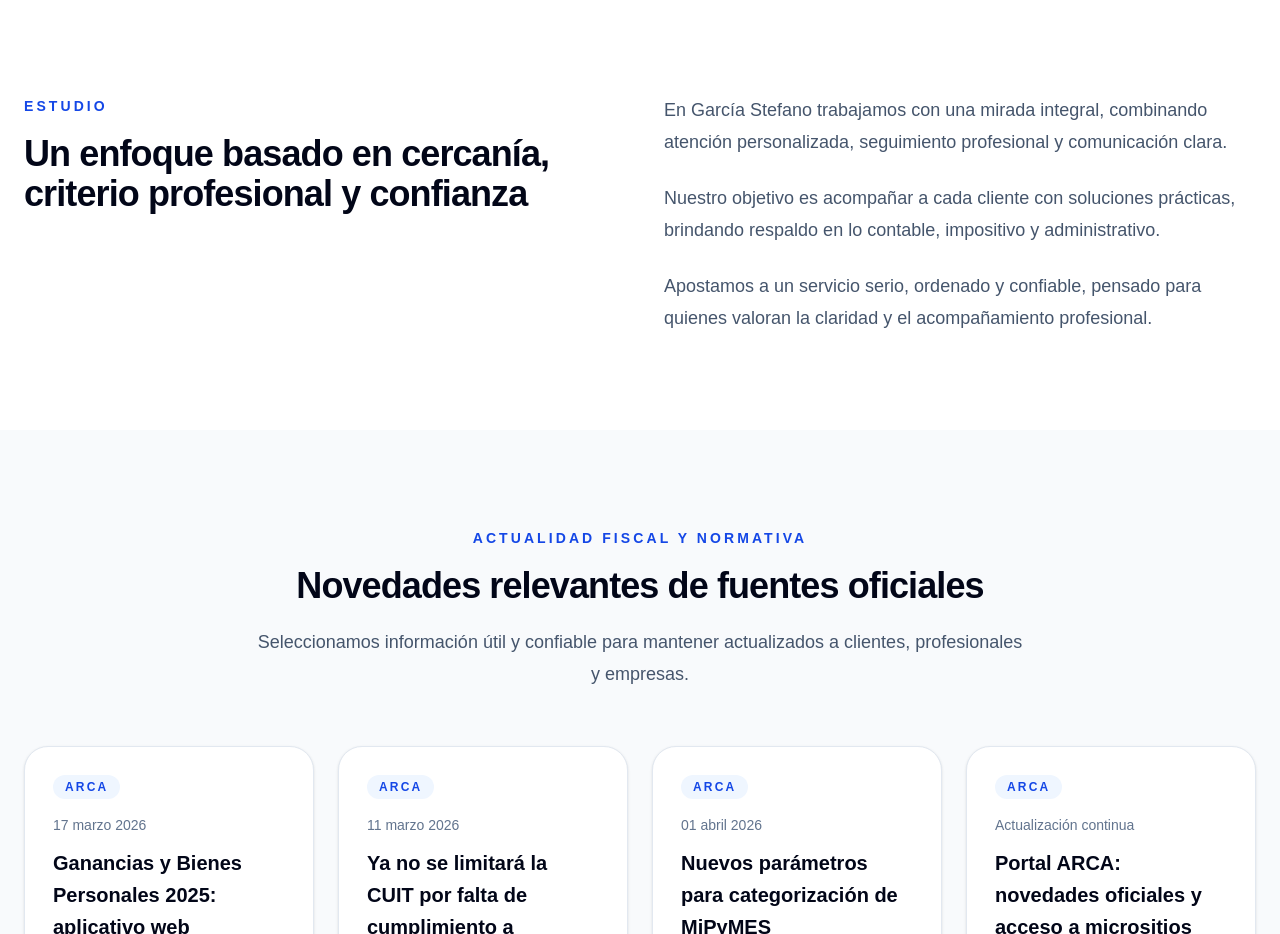
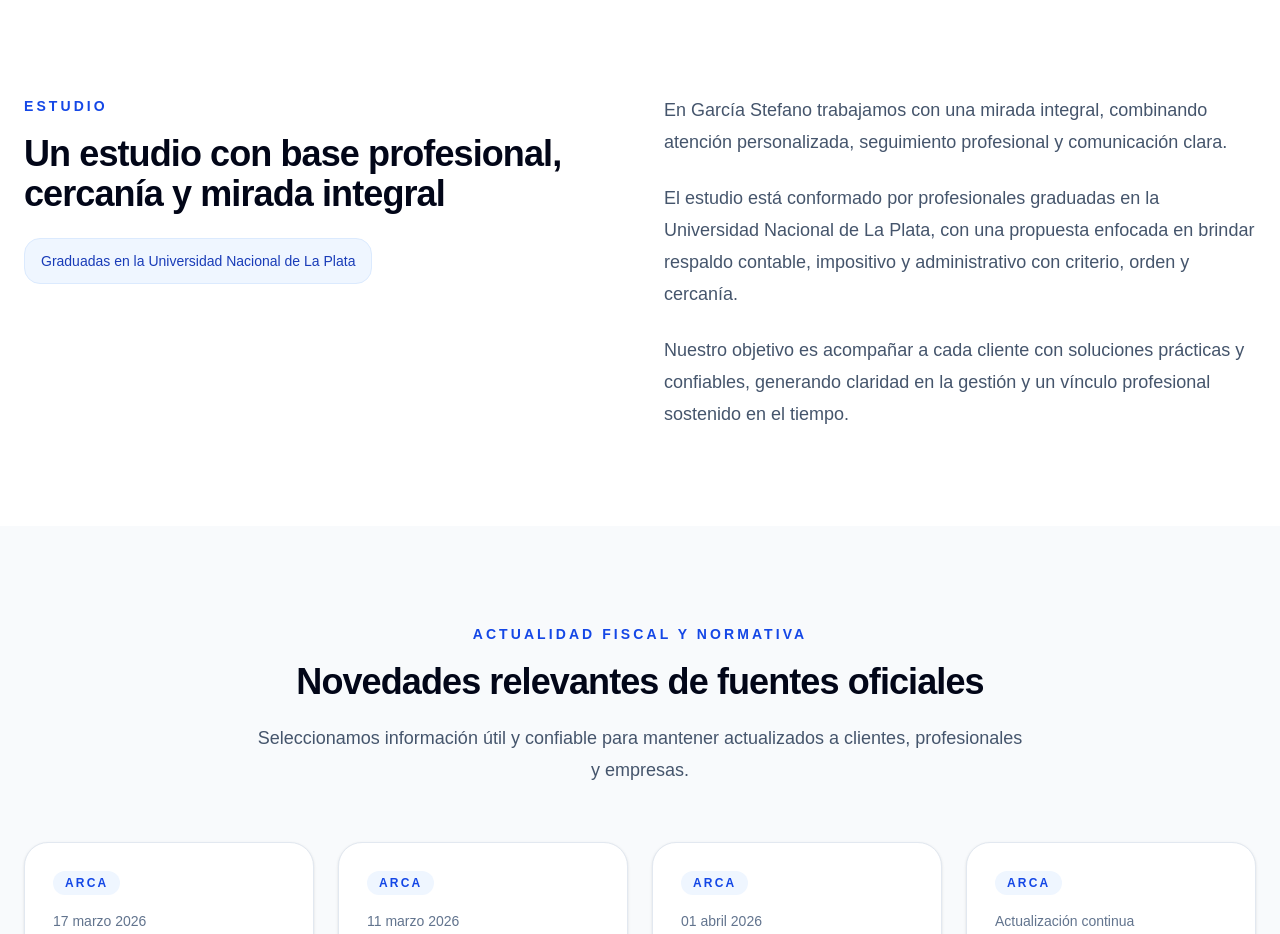
Before and after one commit to diegoartola/garciastefano-web, a Next.js app: page / in a window 1280 px wide. Shown: the part 3580-4514 px from the top of the page. Built offline with nearby package versions, Linux system fonts and the light colour scheme; no server answers.

Commit message:
Mejoras mobile y animaciones sutiles

```diff
--- a/app/page.tsx
+++ b/app/page.tsx
@@ -1,6 +1,7 @@
 import Image from "next/image";
 import { getOfficialUpdates } from "./lib/getOfficialUpdates";
 import ContactForm from "@/app/components/ContactForm";
+import MobileMenu from "@/app/components/MobileMenu";
 
 export default async function Home() {
   const officialUpdates = await getOfficialUpdates();
@@ -42,12 +43,7 @@ export default async function Home() {
             </a>
           </nav>
 
-          <a
-            href="#contacto"
-            className="rounded-xl border border-slate-300 bg-white px-4 py-2 text-sm font-semibold text-slate-700 transition duration-300 hover:border-blue-200 hover:bg-blue-50 hover:text-blue-700 md:hidden"
-          >
-            Contacto
-          </a>
+          <MobileMenu />
         </div>
       </header>
 
@@ -375,8 +371,12 @@ export default async function Home() {
               Estudio
             </span>
             <h2 className="mt-4 text-3xl font-bold tracking-tight text-slate-950 md:text-4xl">
-              Un enfoque basado en cercanía, criterio profesional y confianza
+              Un estudio con base profesional, cercanía y mirada integral
             </h2>
+
+            <div className="mt-6 inline-flex rounded-2xl border border-blue-100 bg-blue-50 px-4 py-3 text-sm font-medium text-blue-800">
+              Graduadas en la Universidad Nacional de La Plata
+            </div>
           </div>
 
           <div className="space-y-6 text-base leading-8 text-slate-600 md:text-lg">
@@ -386,13 +386,15 @@ export default async function Home() {
               clara.
             </p>
             <p>
-              Nuestro objetivo es acompañar a cada cliente con soluciones
-              prácticas, brindando respaldo en lo contable, impositivo y
-              administrativo.
+              El estudio está conformado por profesionales graduadas en la
+              Universidad Nacional de La Plata, con una propuesta enfocada en
+              brindar respaldo contable, impositivo y administrativo con
+              criterio, orden y cercanía.
             </p>
             <p>
-              Apostamos a un servicio serio, ordenado y confiable, pensado para
-              quienes valoran la claridad y el acompañamiento profesional.
+              Nuestro objetivo es acompañar a cada cliente con soluciones
+              prácticas y confiables, generando claridad en la gestión y un
+              vínculo profesional sostenido en el tiempo.
             </p>
           </div>
         </div>
```
